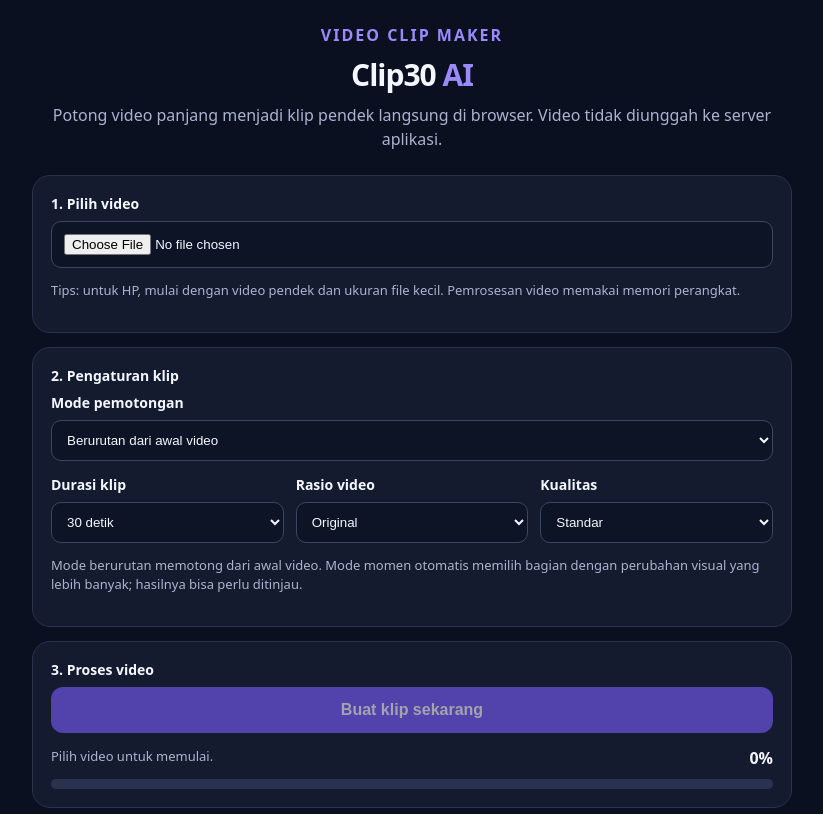
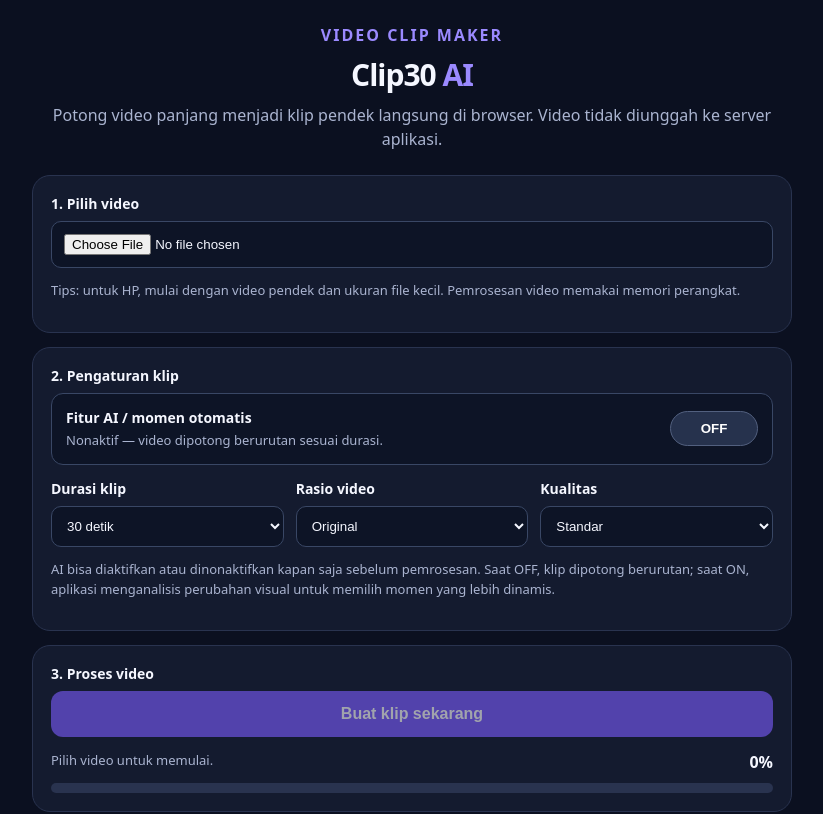
Before and after one commit to rayvip11/clip30-ai, a React (Vite) app: page / in a window 1280 px wide. Shown: the top 814 px of the page, without its empty margins (228-1051 px from the left). Built offline with nearby package versions, Linux system fonts and the light colour scheme.

Commit message:
Update App.jsx

```diff
--- a/src/App.jsx
+++ b/src/App.jsx
@@ -137,6 +137,7 @@
   const [file, setFile] = useState(null);
   const [duration, setDuration] = useState('30');
   const [clipMode, setClipMode] = useState('sequential');
+  const [aiEnabled, setAiEnabled] = useState(false);
   const [ratio, setRatio] = useState('original');
   const [quality, setQuality] = useState('source');
   const [busy, setBusy] = useState(false);
@@ -365,13 +366,39 @@
 
         <section style={styles.panel}>
           <label style={styles.label}>2. Pengaturan klip</label>
-          <div style={{ marginBottom: 14 }}>
-            <label style={styles.label} htmlFor="clip-mode">Mode pemotongan</label>
-            <select id="clip-mode" style={styles.select} value={clipMode} onChange={(e) => setClipMode(e.target.value)} disabled={busy}>
-              <option value="sequential">Berurutan dari awal video</option>
-              <option value="auto">Cari momen otomatis (beta, gratis)</option>
-            </select>
-            {clipMode === 'auto' && <p style={styles.muted}>Menganalisis perubahan gambar untuk memilih bagian yang paling dinamis. Ini bukan AI yang memahami isi video; hasil terbaik tetap perlu diperiksa.</p>}
+          <div style={{ marginBottom: 14, padding: 14, borderRadius: 12, border: '1px solid #394765', background: '#0d1426' }}>
+            <div style={{ display: 'flex', alignItems: 'center', justifyContent: 'space-between', gap: 12 }}>
+              <div style={{ flex: 1 }}>
+                <label style={{ ...styles.label, marginBottom: 4 }} htmlFor="ai-toggle">Fitur AI / momen otomatis</label>
+                <div style={styles.muted}>{aiEnabled ? 'Aktif — aplikasi akan menganalisis perubahan visual.' : 'Nonaktif — video dipotong berurutan sesuai durasi.'}</div>
+              </div>
+              <button
+                id="ai-toggle"
+                type="button"
+                role="switch"
+                aria-checked={aiEnabled}
+                onClick={() => {
+                  const next = !aiEnabled;
+                  setAiEnabled(next);
+                  setClipMode(next ? 'auto' : 'sequential');
+                }}
+                disabled={busy}
+                style={{
+                  flexShrink: 0,
+                  minWidth: 88,
+                  border: '1px solid #52607f',
+                  borderRadius: 999,
+                  padding: '9px 12px',
+                  background: aiEnabled ? '#267b56' : '#26324d',
+                  color: '#fff',
+                  fontWeight: 800,
+                  cursor: busy ? 'not-allowed' : 'pointer'
+                }}
+              >
+                {aiEnabled ? 'ON' : 'OFF'}
+              </button>
+            </div>
+            {aiEnabled && <p style={{ ...styles.muted, marginBottom: 0, marginTop: 10 }}>Mode beta: mendeteksi perubahan gambar untuk memilih bagian yang lebih dinamis. Ini belum memahami isi adegan seperti model AI multimodal.</p>}
           </div>
           <div style={styles.row}>
             <div>
@@ -401,7 +428,7 @@
               </select>
             </div>
           </div>
-          <p style={styles.muted}>Mode berurutan memotong dari awal video. Mode momen otomatis memilih bagian dengan perubahan visual yang lebih banyak; hasilnya bisa perlu ditinjau.</p>
+          <p style={styles.muted}>AI bisa diaktifkan atau dinonaktifkan kapan saja sebelum pemrosesan. Saat OFF, klip dipotong berurutan; saat ON, aplikasi menganalisis perubahan visual untuk memilih momen yang lebih dinamis.</p>
         </section>
 
         <section style={styles.panel}>
```
